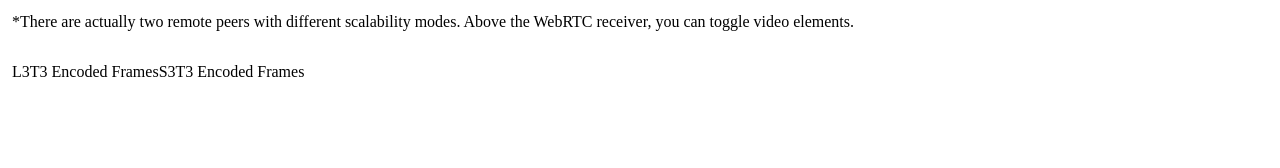
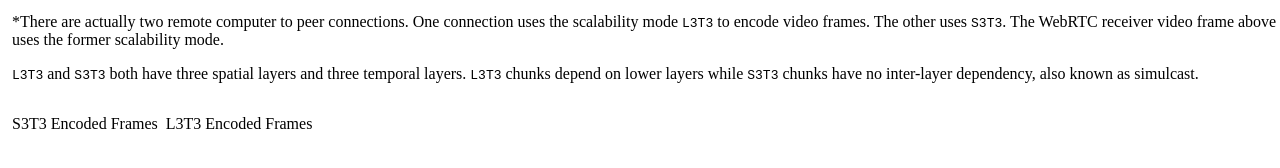
Before and after one commit to hypervideo/svc-taco, a plain HTML site: page index.html in a window 1280 px wide. Shown: the part 424-592 px from the top of the page. Drawn offline with Linux system fonts and the light colour scheme.

Commit message:
deploy: 05667ab9e5212d458c1ee0a2cf7a854c494dd747

```diff
--- a/index.html
+++ b/index.html
@@ -132,23 +132,29 @@
 
 <div id="layers">
     <p>
-        *There are actually two remote peers with different scalability modes. Above the WebRTC receiver, you can toggle
-        video elements.
+        *There are actually two remote computer to peer connections. One connection uses the scalability mode
+        <code>L3T3</code> to encode video frames. The other uses <code>S3T3</code>. The WebRTC receiver video frame
+        above uses the former scalability mode.
+    </p>
+    <p>
+        <code>L3T3</code> and <code>S3T3</code> both have three spatial layers and three temporal layers.
+        <code>L3T3</code> chunks depend on lower layers while <code>S3T3</code> chunks have no inter-layer
+        dependency, also known as simulcast.
     </p>
 
-    <div style="display: flex;">
+    <div style="display: flex; ">
+        <div style="margin-right: 8px">
+            <div>
+                <p>S3T3 Encoded Frames</p>
+            </div>
+            <div id="s3t3-entries">
+            </div>
+        </div>
         <div>
             <div>
                 <p>L3T3 Encoded Frames</p>
             </div>
             <div id="l3t3-entries">
-            </div>
-        </div>
-        <div>
-            <div>
-                <p>S3T3 Encoded Frames</p>
-            </div>
-            <div id="s3t3-entries">
             </div>
         </div>
     </div>
```
Also changed, not shown: README.md.
